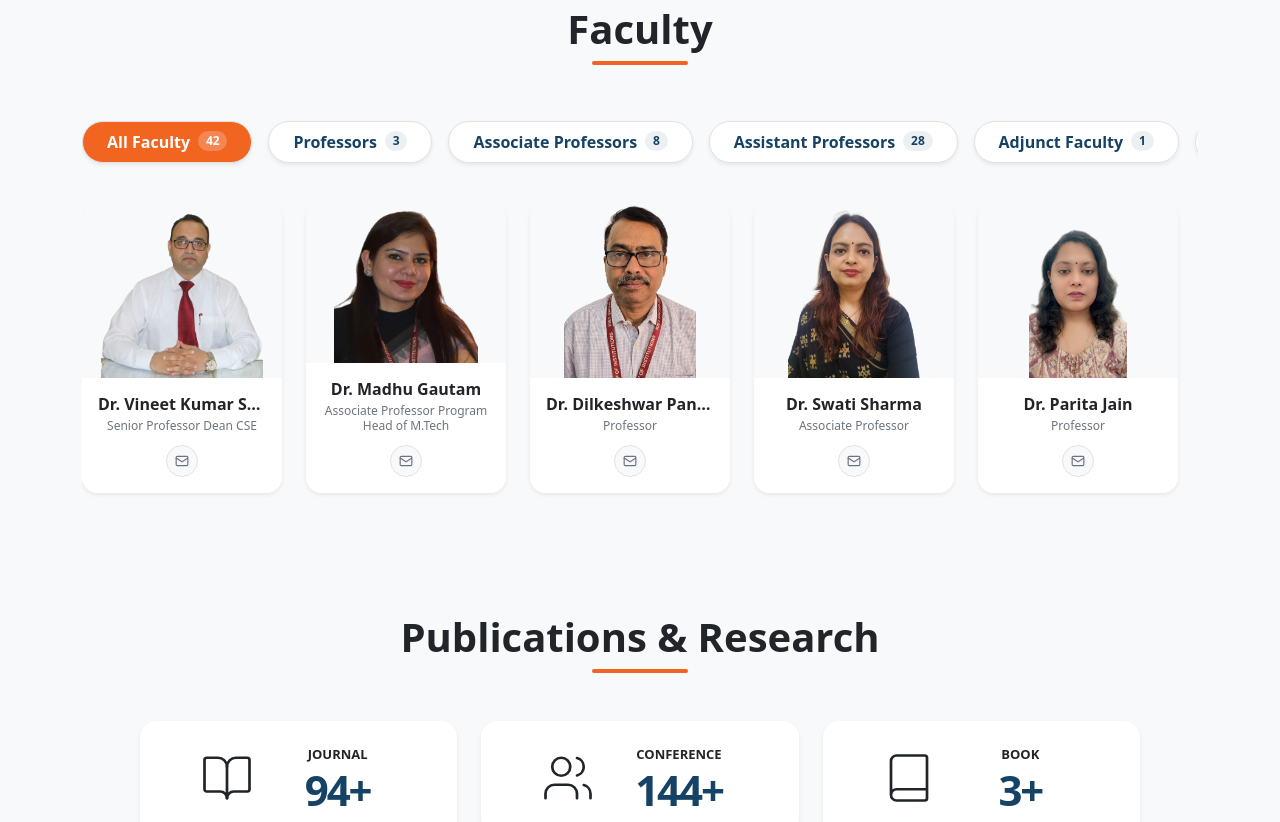
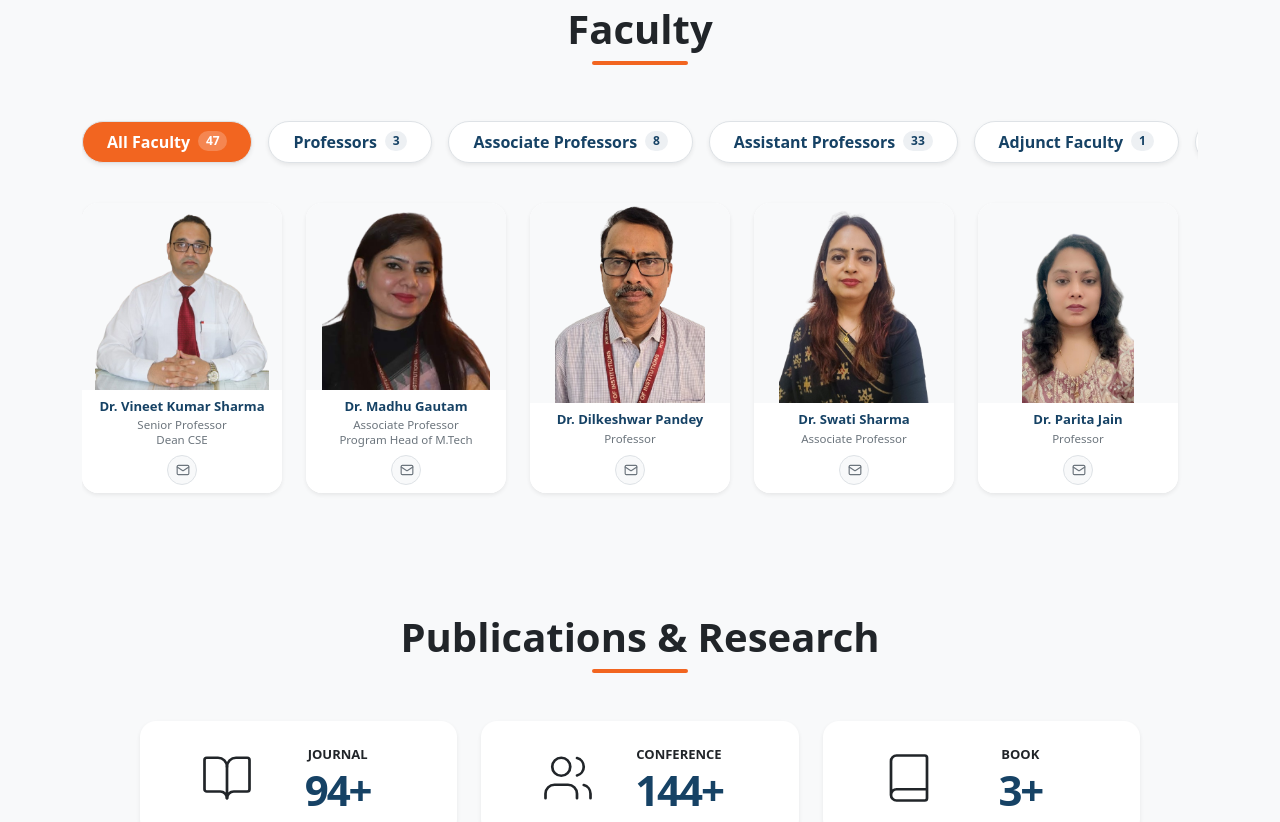
Before and after one commit to PranjaliSehrawat15/cse-mtech-next, a Next.js app: page /programs/postgraduate-programs/cse-mtech in a window 1280 px wide. Shown: the part 5940-6762 px from the top of the page. Built offline with nearby package versions, Linux system fonts and the light colour scheme.

Commit message:
Merge stash: resolve Testimonials.jsx conflict, keep correct Kajal/Nidhi data + add Shweta/Vrinda

```diff
--- a/components/cse-mtech/Faculty.jsx
+++ b/components/cse-mtech/Faculty.jsx
@@ -1,6 +1,6 @@
 "use client";
-import React, { useMemo, useState } from "react";
-import { Mail } from "lucide-react";
+import React, { useMemo, useState, useCallback } from "react";
+import { Mail, Check } from "lucide-react";
 import FilterButton from "./FilterButton";
 
 const normalizeKey = (value) =>
@@ -17,39 +17,49 @@ const imageByKey = {
   bharti: "/assets/images/Bharti_21325-removebg-preview.png",
   deeptisingh: "/assets/images/Deepti_Singh_21456-removebg-preview.png",
   ankurbhardwaj: "/assets/images/Dr._Ankur_Bhardwaj_8172-removebg-preview.png",
-  dilkeshwarpandey: "/assets/images/Dr._Dilkeshwar_Pandey_21018-removebg-preview.png",
-  himanshichaudhary: "/assets/images/Dr._Himanshi_Chaudhary_20975-removebg-preview.png",
+  dilkeshwarpandey:
+    "/assets/images/Dr._Dilkeshwar_Pandey_21018-removebg-preview.png",
+  himanshichaudhary:
+    "/assets/images/Dr._Himanshi_Chaudhary_20975-removebg-preview.png",
   madhugautam: "/assets/images/Dr._Madhu_Gautam_21036-removebg-preview.png",
   nehayadav: "/assets/images/Dr._Neha_Yadav_9356-removebg-preview.png",
   paritajain: "/assets/images/Dr._Parita_Jain_12075-removebg-preview.png",
-  pranaymadhukarmeshram: "/assets/images/Dr._Pranay_Madhukar_Meshram_21717-removebg-preview.png",
+  pranaymadhukarmeshram:
+    "/assets/images/Dr._Pranay_Madhukar_Meshram_21717-removebg-preview.png",
   preetigarg: "/assets/images/Dr._Preeti_Garg_21073-removebg-preview.png",
   seemamaitrey: "/assets/images/Dr._Seema_Maitrey_5248-removebg-preview.png",
   swatisharma: "/assets/images/Dr._Swati_Sharma_6095-removebg-preview.png",
   upendramishra: "/assets/images/Dr._Upendra_Mishra_21138-removebg-preview.png",
   vineetsharma: "/assets/images/Dr._Vineet_Sharma_4478-removebg-preview.png",
-  vineetkumarsharma: "/assets/images/Dr._Vineet_Sharma_4478-removebg-preview.png",
+  vineetkumarsharma:
+    "/assets/images/Dr._Vineet_Sharma_4478-removebg-preview.png",
   gaganthakral: "/assets/images/Gagan_Thakral_21395-removebg-preview.png",
   gauravparashar: "/assets/images/Gaurav_Parashar_21081-removebg-preview.png",
   harshmodi: "/assets/images/Harsh_Modi_21650-removebg-preview.png",
   maitree: "/assets/images/Maitree_21779-removebg-preview.png",
   manidwivedi: "/assets/images/Mani_Dwivedi_21429-removebg-preview.png",
   mohittanwar: "/assets/images/Mohit_Tanwar_21781-removebg-preview.png",
-  nandkishoryadav: "/assets/images/Nand_Kishor_Yadav_21838-removebg-preview.png",
+  nandkishoryadav:
+    "/assets/images/Nand_Kishor_Yadav_21838-removebg-preview.png",
   navdeshsingh: "/assets/images/Navdesh_Singh-removebg-preview.png",
   neetipahuja: "/assets/images/Neeti_Pahuja_21774-removebg-preview.png",
   nishugupta: "/assets/images/Nishu_Gupta.png",
   nitinkumar: "/assets/images/Nitin_Kumar_21908-removebg-preview.png",
-  omprakashkushwaha: "/assets/images/Omprakash_Kushwaha_21641-removebg-preview.png",
+  omprakashkushwaha:
+    "/assets/images/Omprakash_Kushwaha_21641-removebg-preview.png",
   pavansharma: "/assets/images/Pavan_Sharma_21681-removebg-preview.png",
   prabhjotkaur: "/assets/images/Prabhjotkaur_21831-removebg-preview.png",
   pramodnath: "/assets/images/Pramod_Nath_21899-removebg-preview.png",
   pushpendrakumar: "/assets/images/Pushpendra_Kumar_21326-removebg-preview.png",
-  rahulkumarsharma: "/assets/images/Rahul_Kumar_Sharma_21380-removebg-preview.png",
-  rajanishkumarjain: "/assets/images/Rajanish_Kumar_Jain_21777-removebg-preview.png",
+  rahulkumarsharma:
+    "/assets/images/Rahul_Kumar_Sharma_21380-removebg-preview.png",
+  rajanishkumarjain:
+    "/assets/images/Rajanish_Kumar_Jain_21777-removebg-preview.png",
   ravitomer: "/assets/images/Ravi_Tomer_16824-removebg-preview.png",
-  rishabhsinghrathore: "/assets/images/Rishabh_Singh_Rathore_21877-removebg-preview.png",
-  rishabsinghrathore: "/assets/images/Rishabh_Singh_Rathore_21877-removebg-preview.png",
+  rishabhsinghrathore:
+    "/assets/images/Rishabh_Singh_Rathore_21877-removebg-preview.png",
+  rishabsinghrathore:
+    "/assets/images/Rishabh_Singh_Rathore_21877-removebg-preview.png",
   sandeepkumar: "/assets/images/Sandeep_Kumar_9301-removebg-preview.png",
   sauravchandra: "/assets/images/Saurav_Chandra_21113-removebg-preview.png",
   soniaverma: "/assets/images/Sonia_Verma_21906-removebg-preview.png",
@@ -59,51 +69,292 @@ const imageByKey = {
   vipindeval: "/assets/images/Vipin_Deval_21104-removebg-preview.png",
   yogendrapal: "/assets/images/Yogendra_Pal_21645-removebg-preview.png",
   jaskiratsingh: "/assets/images/jaskirat_singh.png",
+  riturai: "/assets/images/ritu-removebg-preview(3).png",
 };
 
 const facultyMembers = [
-  { id: 1, name: "Dr. Vineet Kumar Sharma", designation: "Senior Professor\nDean CSE" },
-  { id: 2, name: "Dr. Madhu Gautam", designation: "Associate Professor\nProgram Head of M.Tech" },
-  { id: 3, name: "Dr. Dilkeshwar Pandey", designation: "Professor" },
-  { id: 4, name: "Dr. Swati Sharma", designation: "Associate Professor" },
-  { id: 5, name: "Dr. Parita Jain", designation: "Professor" },
-  { id: 6, name: "Dr. Seema Maitrey", designation: "Associate Professor" },
-  { id: 7, name: "Dr. Ankur Bhardwaj", designation: "Associate Professor" },
-  { id: 8, name: "Dr. Neha Yadav", designation: "Associate Professor" },
-  { id: 9, name: "Dr. Pranay Madhukar Meshram", designation: "Associate Professor" },
-  { id: 10, name: "Dr. Preeti Garg", designation: "Associate Professor" },
-  { id: 11, name: "Dr. Upendra Mishra", designation: "Associate Professor" },
-  { id: 12, name: "Mr. Saurav Chandra", designation: "Assistant Professor" },
-  { id: 13, name: "Dr. Himanshi Chaudhary", designation: "Assistant Professor" },
-  { id: 14, name: "Mr. Gaurav Parashar", designation: "Assistant Professor" },
-  { id: 15, name: "Mr. Vipin Deval", designation: "Assistant Professor" },
-  { id: 16, name: "Mr. Umang Rastogi", designation: "Assistant Professor" },
-  { id: 17, name: "Dr. Bharti", designation: "Assistant Professor" },
-  { id: 18, name: "Mr. Pushpendra Kumar", designation: "Assistant Professor" },
-  { id: 19, name: "Mr. Rahul Kumar Sharma", designation: "Assistant Professor" },
-  { id: 20, name: "Mr. Gagan Thakral", designation: "Assistant Professor" },
-  { id: 21, name: "Ms. Mani Dwivedi", designation: "Assistant Professor" },
-  { id: 22, name: "Ms. Nishu Gupta", designation: "Assistant Professor" },
-  { id: 23, name: "Ms. Deepti Singh", designation: "Assistant Professor" },
-  { id: 24, name: "Mr. Omprakash Kushwaha", designation: "Assistant Professor" },
-  { id: 25, name: "Mr. Yogendra Pal", designation: "Assistant Professor" },
-  { id: 26, name: "Mr. Anshuman Kalia", designation: "Assistant Professor" },
-  { id: 27, name: "Mr. Harsh Modi", designation: "Assistant Professor" },
-  { id: 28, name: "Mr. Pavan Sharma", designation: "Assistant Professor" },
-  { id: 29, name: "Ms. Neeti Pahuja", designation: "Assistant Professor" },
-  { id: 30, name: "Mr. Rajanish Kumar Jain", designation: "Assistant Professor" },
-  { id: 31, name: "Ms. Surbhi Jain", designation: "Assistant Professor" },
-  { id: 32, name: "Ms. Maitree", designation: "Assistant Professor" },
-  { id: 33, name: "Mr. Aman Srivastav", designation: "Assistant Professor" },
-  { id: 34, name: "Mr. Mohit Tanwar", designation: "Assistant Professor" },
-  { id: 35, name: "Ms. Prabhjot Kaur", designation: "Assistant Professor" },
-  { id: 36, name: "Dr. Nand Kishor Yadav", designation: "Assistant Professor" },
-  { id: 37, name: "Mr. Navdesh Singh", designation: "Assistant Professor" },
-  { id: 38, name: "Mr. Rishab Singh Rathore", designation: "Assistant Professor" },
-  { id: 39, name: "Mr. Anikesh", designation: "Assistant Professor" },
-  { id: 40, name: "Mr. Ravi Tomer", designation: "Assistant Manager" },
-  { id: 41, name: "Mr. Sandeep Kumar", designation: "Officer-IT" },
-  { id: 42, name: "Mr. Jaskirat Singh", designation: "Adjunct Faculty" },
+  {
+    id: 1,
+    name: "Dr. Vineet Kumar Sharma",
+    designation: "Senior Professor\nDean CSE",
+    email: "vineet.sharma@kiet.edu",
+  },
+  {
+    id: 2,
+    name: "Dr. Madhu Gautam",
+    designation: "Associate Professor\nProgram Head of M.Tech",
+    email: "madhu.gautam@kiet.edu",
+  },
+  {
+    id: 3,
+    name: "Dr. Dilkeshwar Pandey",
+    designation: "Professor",
+    email: "dilkeshwar.pandey@kiet.edu",
+  },
+  {
+    id: 4,
+    name: "Dr. Swati Sharma",
+    designation: "Associate Professor",
+    email: "swati.sharma@kiet.edu",
+  },
+  {
+    id: 5,
+    name: "Dr. Parita Jain",
+    designation: "Professor",
+    email: "parita.jain@kiet.edu",
+  },
+  {
+    id: 6,
+    name: "Dr. Seema Maitrey",
+    designation: "Associate Professor",
+    email: "seema.maitrey@kiet.edu",
+  },
+  {
+    id: 7,
+    name: "Dr. Ankur Bhardwaj",
+    designation: "Associate Professor",
+    email: "ankur.bhardwaj@kiet.edu",
+  },
+  {
+    id: 8,
+    name: "Dr. Neha Yadav",
+    designation: "Associate Professor",
+    email: "neha.yadav@kiet.edu",
+  },
+  {
+    id: 9,
+    name: "Dr. Pranay Madhukar Meshram",
+    designation: "Associate Professor",
+    email: "pranay.meshram@kiet.edu",
+  },
+  {
+    id: 10,
+    name: "Dr. Preeti Garg",
+    designation: "Associate Professor",
+    email: "preeti.garg@kiet.edu",
+  },
+  {
+    id: 11,
+    name: "Dr. Upendra Mishra",
+    designation: "Associate Professor",
+    email: "upendra.mishra@kiet.edu",
+  },
+  {
+    id: 12,
+    name: "Mr. Saurav Chandra",
+    designation: "Assistant Professor",
+    email: "saurav.chandra@kiet.edu",
+  },
+  {
+    id: 13,
+    name: "Dr. Himanshi Chaudhary",
+    designation: "Assistant Professor",
+    email: "himanshi.chaudhary@kiet.edu",
+  },
+  {
+    id: 14,
+    name: "Mr. Gaurav Parashar",
+    designation: "Assistant Professor",
+    email: "gaurav.parashar@kiet.edu",
+  },
+  {
+    id: 15,
+    name: "Mr. Vipin Deval",
+    designation: "Assistant Professor",
+    email: "vipin.deval@kiet.edu",
+  },
+  {
+    id: 16,
+    name: "Mr. Umang Rastogi",
+    designation: "Assistant Professor",
+    email: "umang.rastogi@kiet.edu",
+  },
+  {
+    id: 17,
+    name: "Dr. Bharti",
+    designation: "Assistant Professor",
+    email: "bharti.cse@kiet.edu",
+  },
+  {
+    id: 18,
+    name: "Mr. Pushpendra Kumar",
+    designation: "Assistant Professor",
+    email: "pushpendra.kumar@kiet.edu",
+  },
+  {
+    id: 19,
+    name: "Mr. Rahul Kumar Sharma",
+    designation: "Assistant Professor",
+    email: "rahul.sharma@kiet.edu",
+  },
+  {
+    id: 20,
+    name: "Mr. Gagan Thakral",
+    designation: "Assistant Professor",
+    email: "gagan.thakral@kiet.edu",
+  },
+  {
+    id: 21,
+    name: "Ms. Mani Dwivedi",
+    designation: "Assistant Professor",
+    email: "mani.dwivedi@kiet.edu",
+  },
+  {
+    id: 22,
+    name: "Ms. Nishu Gupta",
+    designation: "Assistant Professor",
+    email: "nishu.gupta@kiet.edu",
+  },
+  {
+    id: 23,
+    name: "Ms. Deepti Singh",
+    designation: "Assistant Professor",
+    email: "deepti.singh@kiet.edu",
+  },
+  {
+    id: 24,
+    name: "Mr. Omprakash Kushwaha",
+    designation: "Assistant Professor",
+    email: "omprakash.kushwaha@kiet.edu",
+  },
+  {
+    id: 25,
+    name: "Mr. Yogendra Pal",
+    designation: "Assistant Professor",
+    email: "yogendra.pal@kiet.edu",
+  },
+  {
+    id: 26,
+    name: "Mr. Anshuman Kalia",
+    designation: "Assistant Professor",
+    email: "anshuman.kalia@kiet.edu",
+  },
+  {
+    id: 27,
+    name: "Mr. Harsh Modi",
+    designation: "Assistant Professor",
+    email: "harsh.modi@kiet.edu",
+  },
+  {
+    id: 28,
+    name: "Mr. Pavan Sharma",
+    designation: "Assistant Professor",
+    email: "pavan.sharma@kiet.edu",
+  },
+  {
+    id: 29,
+    name: "Ms. Neeti Pahuja",
+    designation: "Assistant Professor",
+    email: "neeti.pahuja@kiet.edu",
+  },
+  {
+    id: 30,
+    name: "Mr. Rajanish Kumar Jain",
+    designation: "Assistant Professor",
+    email: "rajanish.jain@kiet.edu",
+  },
+  {
+    id: 31,
+    name: "Ms. Surbhi Jain",
+    designation: "Assistant Professor",
+    email: "surbhi.jain@kiet.edu",
+  },
+  {
+    id: 32,
+    name: "Ms. Maitree",
+    designation: "Assistant Professor",
+    email: "maitree.cse@kiet.edu",
+  },
+  {
+    id: 33,
+    name: "Mr. Aman Srivastav",
+    designation: "Assistant Professor",
+    email: "aman.srivastav@kiet.edu",
+  },
+  {
+    id: 34,
+    name: "Mr. Mohit Tanwar",
+    designation: "Assistant Professor",
+    email: "mohit.tanwar@kiet.edu",
+  },
+  {
+    id: 35,
+    name: "Mr. Vaibhaw Kori",
+    designation: "Assistant Professor",
+    email: "vaibhaw.kori@kiet.edu",
+  },
+  {
+    id: 36,
+    name: "Ms. Prabhjot Kaur",
+    designation: "Assistant Professor",
+    email: "prabhjot.kaur@kiet.edu",
+  },
+  {
+    id: 37,
+    name: "Dr. Nand Kishor Yadav",
+    designation: "Assistant Professor",
+    email: "nand.yadav@kiet.edu",
+  },
+  {
+    id: 38,
+    name: "Mr. Navdesh Singh",
+    designation: "Assistant Professor",
+    email: "navdesh.singh@kiet.edu",
+  },
+  {
+    id: 39,
+    name: "Mr. Rishab Singh Rathore",
+    designation: "Assistant Professor",
+    email: "rishab.rathore@kiet.edu",
+  },
+  {
+    id: 40,
+    name: "Mr. Anikesh Kumar",
+    designation: "Assistant Professor",
+    email: "anikesh.kumar@kiet.edu",
+  },
+  {
+    id: 41,
+    name: "Mr. Pramod Nath",
+    designation: "Assistant Professor",
+    email: "pramod.nath@kiet.edu",
+  },
+  {
+    id: 42,
+    name: "Ms. Sonia Verma",
+    designation: "Assistant Professor",
+    email: "sonia.verma@kiet.edu",
+  },
+  {
+    id: 43,
+    name: "Mr. Nitin Kumar",
+    designation: "Assistant Professor",
+    email: "nitin.kumar@kiet.edu",
+  },
+  {
+    id: 44,
+    name: "Ms. Ritu Rai",
+    designation: "Assistant Professor",
+    email: "ritu.rai@kiet.edu",
+  },
+  {
+    id: 45,
+    name: "Mr. Ravi Tomer",
+    designation: "Assistant Manager",
+    email: "ravi.tomer@kiet.edu",
+  },
+  {
+    id: 46,
+    name: "Mr. Sandeep Kumar",
+    designation: "Officer-IT",
+    email: "sandeep.kumar@kiet.edu",
+  },
+  {
+    id: 47,
+    name: "Mr. Jaskirat Singh",
+    designation: "Adjunct Faculty",
+    email: "jaskirat.singh@kiet.edu",
+  },
 ];
 
 const inferDegree = (name) => (name.startsWith("Dr.") ? "Ph.D." : "");
@@ -178,8 +429,94 @@ const tierMeta = {
   associates: { label: "Associate Professors", color: "#164265" },
   assistants: { label: "Assistant Professors", color: "#164265" },
   adjunct: { label: "Adjunct Faculty", color: "#164265" },
-  others: { label: "Other Roles", color: "#164265" },
+  others: { label: "Instructors", color: "#164265" },
 };
+
+function FacultyCard({ faculty }) {
+  const [copied, setCopied] = useState(false);
+
+  const handleCopy = useCallback(() => {
+    navigator.clipboard.writeText(faculty.email).then(() => {
+      setCopied(true);
+      setTimeout(() => setCopied(false), 2000);
+    });
+  }, [faculty.email]);
+
+  return (
+    <div
+      className="card border-0 shadow-sm rounded-4 flex-shrink-0 faculty-card position-relative transition-all d-flex flex-column"
+      style={{ width: "200px", height: "290px" }}
+    >
+      {/* Top photo area */}
+      <div
+        className="bg-light d-flex align-items-end justify-content-center position-relative w-100 rounded-top-4"
+        style={{ height: "200px", overflow: "hidden" }}
+      >
+        {faculty.imageSrc ? (
+          <img
+            src={faculty.imageSrc}
+            alt={faculty.name}
+            className="w-100 h-100"
+            style={{
+              transition: "transform 0.5s",
+              objectFit: faculty.imageSrc.includes("removebg")
+                ? "contain"
+                : "cover",
+              objectPosition: faculty.imageSrc.includes("removebg")
+                ? "bottom"
+                : "top center",
+              ...getImageStyle(faculty.imageSrc),
+            }}
+            loading="lazy"
+            onMouseOver={(e) =>
+              (e.currentTarget.style.transform = "scale(1.05)")
+            }
+            onMouseOut={(e) => (e.currentTarget.style.transform = "scale(1)")}
+          />
+        ) : (
+          <div className="h-100 w-100" />
+        )}
+      </div>
+
+      <div className="card-body flex-grow-1 d-flex flex-column align-items-center text-center px-2 pt-2 pb-2 bg-white rounded-bottom-4">
+        <h4
+          className="h6 fw-bold mb-1 lh-sm w-100 text-truncate"
+          style={{ color: "#164265", fontSize: "0.82rem" }}
+        >
+          {faculty.name}
+        </h4>
+        <p
+          className="text-secondary mb-0 lh-sm text-center"
+          style={{ fontSize: "0.72rem", whiteSpace: "pre-line" }}
+        >
+          {faculty.designation}
+        </p>
+
+        {/* Mail copy button */}
+        <div className="mt-auto pt-2 w-100 d-flex justify-content-center">
+          <div
+            className={`faculty-mail-pill d-flex align-items-center rounded-pill border overflow-hidden${copied ? " copied" : ""}`}
+            title={copied ? "Copied!" : `Click to copy: ${faculty.email}`}
+            onClick={handleCopy}
+          >
+            <div
+              className="mail-icon-wrapper d-flex flex-shrink-0 align-items-center justify-content-center"
+              style={{ width: "30px", height: "30px" }}
+            >
+              {copied ? <Check size={14} /> : <Mail size={14} />}
+            </div>
+            <span
+              className="mail-text fw-semibold text-truncate"
+              style={{ fontSize: "0.68rem" }}
+            >
+              {copied ? "Copied!" : faculty.email}
+            </span>
+          </div>
+        </div>
+      </div>
+    </div>
+  );
+}
 
 export default function Faculty() {
   const [activeFilter, setActiveFilter] = useState("all");
@@ -189,7 +526,7 @@ export default function Faculty() {
       facultyMembers.map((member) => ({
         ...member,
         degree: inferDegree(member.name),
-        email: generateEmail(member.name),
+        email: member.email || generateEmail(member.name),
         imageSrc: findImageForFaculty(member.name),
       })),
     [],
@@ -225,103 +562,80 @@ export default function Faculty() {
     setActiveFilter(filterId);
   };
 
-  const FacultyCard = ({ faculty }) => (
-    <div className="card border-0 shadow-sm rounded-4 flex-shrink-0 faculty-card position-relative transition-all d-flex flex-column" style={{ width: '200px', height: '290px', overflow: 'hidden' }}>
-      {/* Top photo area - edge to edge */}
-      <div className="bg-light d-flex align-items-end justify-content-center position-relative w-100" style={{ height: '200px', overflow: 'hidden' }}>
-        {faculty.imageSrc ? (
-          <img
-            src={faculty.imageSrc}
-            alt={faculty.name}
-            className="w-100 h-100 transition-transform"
-            style={{
-              transition: 'transform 0.5s',
-              objectFit: faculty.imageSrc.includes('removebg') ? 'contain' : 'cover',
-              objectPosition: faculty.imageSrc.includes('removebg') ? 'bottom' : 'top center',
-              ...getImageStyle(faculty.imageSrc),
-            }}
-            loading="lazy"
-            onMouseOver={(e) => e.target.style.transform = 'scale(1.05)'}
-            onMouseOut={(e) => e.target.style.transform = 'scale(1)'}
-          />
-        ) : (
-          <div className="h-100 w-100" />
-        )}
-      </div>
-
-      <div className="card-body flex-grow-1 d-flex flex-column align-items-center text-center p-3 z-1 bg-white position-relative">
-        <h4 className="h6 fw-bold text-dark mb-1 lh-sm w-100 text-truncate" style={{ color: '#164265' }}>
-          {faculty.name}
-        </h4>
-        <p className="small text-secondary mb-1 lh-sm whitespace-pre-line" style={{ fontSize: '0.75rem' }}>
-          {faculty.designation}
-        </p>
-
-        {/* Email Display Effect */}
-        <div className="mt-auto pt-2 w-100 d-flex justify-content-center faculty-mail-container">
-          <div className="d-flex align-items-center rounded-pill border bg-light text-secondary transition-all overflow-hidden faculty-mail-pill" style={{ height: '32px', maxWidth: '32px', cursor: 'pointer' }}>
-            <div className="d-flex flex-shrink-0 align-items-center justify-content-center rounded-circle mail-icon-wrapper" style={{ width: '30px', height: '30px' }}>
-              <Mail size={14} />
-            </div>
-            <div className="mail-text fw-semibold tracking-wide text-truncate" style={{ fontSize: '0.7rem' }}>
-              {faculty.email}
-            </div>
-          </div>
-        </div>
-      </div>
-    </div>
-  );
-
   return (
     <section id="faculty" className="py-5 bg-light">
       <style>{`
+        .faculty-card {
+          transition: box-shadow 0.3s;
+        }
         .faculty-card:hover {
-          box-shadow: 0 10px 25px rgba(0,0,0,0.1) !important;
+          box-shadow: 0 10px 25px rgba(0,0,0,0.12) !important;
           z-index: 10;
         }
+        /* Mail pill */
         .faculty-mail-pill {
-          transition: max-width 0.4s cubic-bezier(0.23,1,0.32,1), background-color 0.3s, border-color 0.3s, color 0.3s !important;
+          height: 30px;
+          max-width: 30px;
+          cursor: pointer;
+          background: #f8f9fa;
+          color: #6c757d;
+          border-color: #dee2e6 !important;
+          transition: max-width 0.4s cubic-bezier(0.23,1,0.32,1),
+                      background-color 0.3s,
+                      border-color 0.3s,
+                      color 0.3s;
+          white-space: nowrap;
         }
         .faculty-mail-pill .mail-text {
           opacity: 0;
-          transition: opacity 0.3s;
+          max-width: 0;
+          padding: 0;
+          transition: opacity 0.3s, max-width 0.4s cubic-bezier(0.23,1,0.32,1), padding 0.3s;
+          overflow: hidden;
         }
-        .faculty-mail-pill:hover {
-          max-width: 200px !important;
+        .faculty-mail-pill:hover,
+        .faculty-mail-pill.copied {
+          max-width: 220px !important;
           background-color: #273e5a !important;
           color: white !important;
           border-color: #273e5a !important;
         }
-        .faculty-mail-pill:hover .mail-text {
+        .faculty-mail-pill:hover .mail-text,
+        .faculty-mail-pill.copied .mail-text {
           opacity: 1;
-          padding-right: 12px;
-          padding-left: 4px;
+          max-width: 180px;
+          padding-right: 10px;
+          padding-left: 2px;
         }
-        .faculty-mail-pill:hover .mail-icon-wrapper {
-          color: white !important;
+        .faculty-mail-pill.copied {
+          background-color: #1a7a4a !important;
+          border-color: #1a7a4a !important;
         }
         /* Hide scrollbar */
-        .no-scrollbar::-webkit-scrollbar {
-          display: none;
-        }
-        .no-scrollbar {
-          -ms-overflow-style: none;
-          scrollbar-width: none;
-        }
+        .no-scrollbar::-webkit-scrollbar { display: none; }
+        .no-scrollbar { -ms-overflow-style: none; scrollbar-width: none; }
       `}</style>
       <div className="container text-center">
         <div className="mb-5 position-relative">
-          <h2 className="display-6 fw-bold text-dark mb-2">
-            Faculty
-          </h2>
+          <h2 className="display-6 fw-bold text-dark mb-2">Faculty</h2>
           <div className="d-flex justify-content-center">
-            <div className="rounded-pill" style={{ width: '6rem', height: '0.25rem', backgroundColor: '#F26520' }}></div>
+            <div
+              className="rounded-pill"
+              style={{
+                width: "6rem",
+                height: "0.25rem",
+                backgroundColor: "#F26520",
+              }}
+            ></div>
           </div>
         </div>
 
         {/* Filter Buttons */}
         <div className="mb-4 overflow-x-auto no-scrollbar pb-2 pt-2">
-          <div className="d-flex gap-3 justify-content-xl-center" style={{ minWidth: "max-content" }}>
+          <div
+            className="d-flex gap-3 justify-content-xl-center"
+            style={{ minWidth: "max-content" }}
+          >
             <FilterButton
               filterId="all"
               label="All Faculty"
@@ -364,7 +678,7 @@ export default function Faculty() {
             />
             <FilterButton
               filterId="others"
-              label="Others"
+              label="Instructors"
               count={grouped.others.length}
               isActive={activeFilter === "others"}
               color={tierMeta.others.color}
```
Also changed, not shown: components/cse-mtech/Testimonials.jsx (+25 -13 lines).
